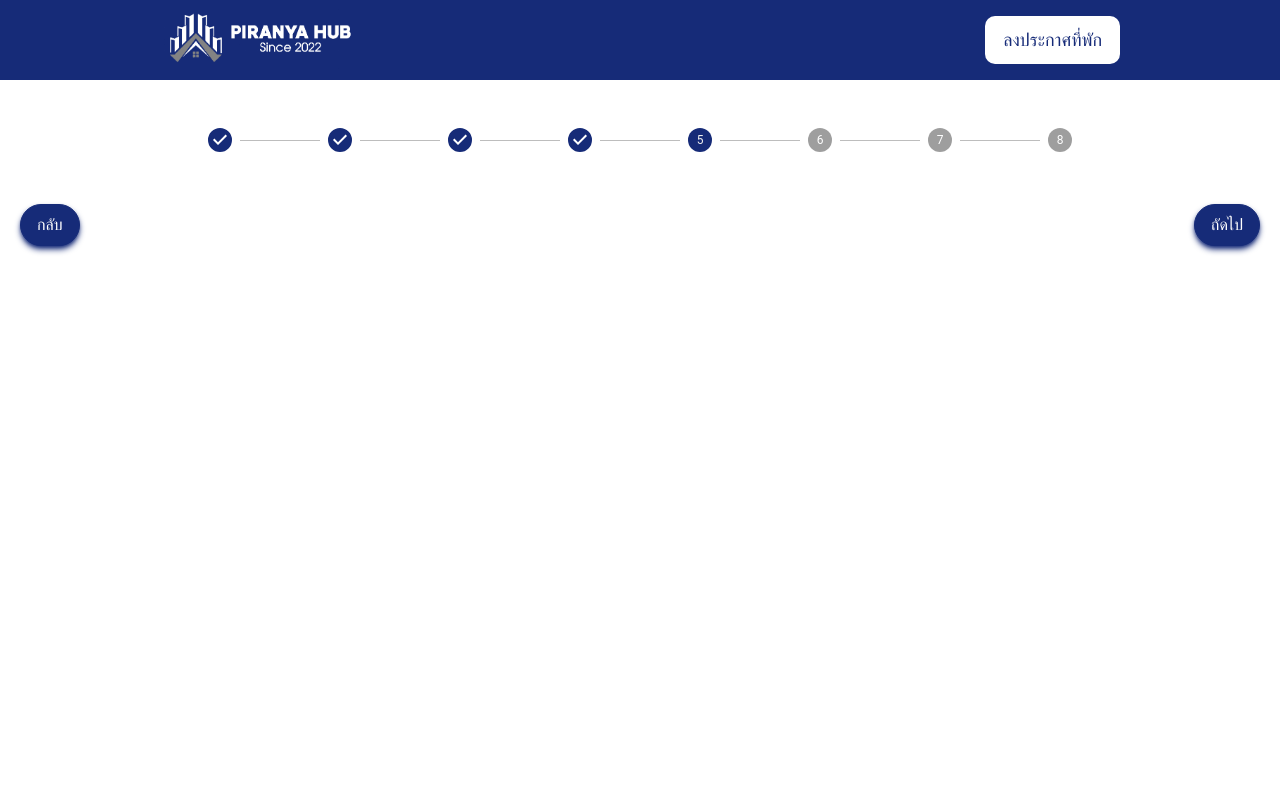
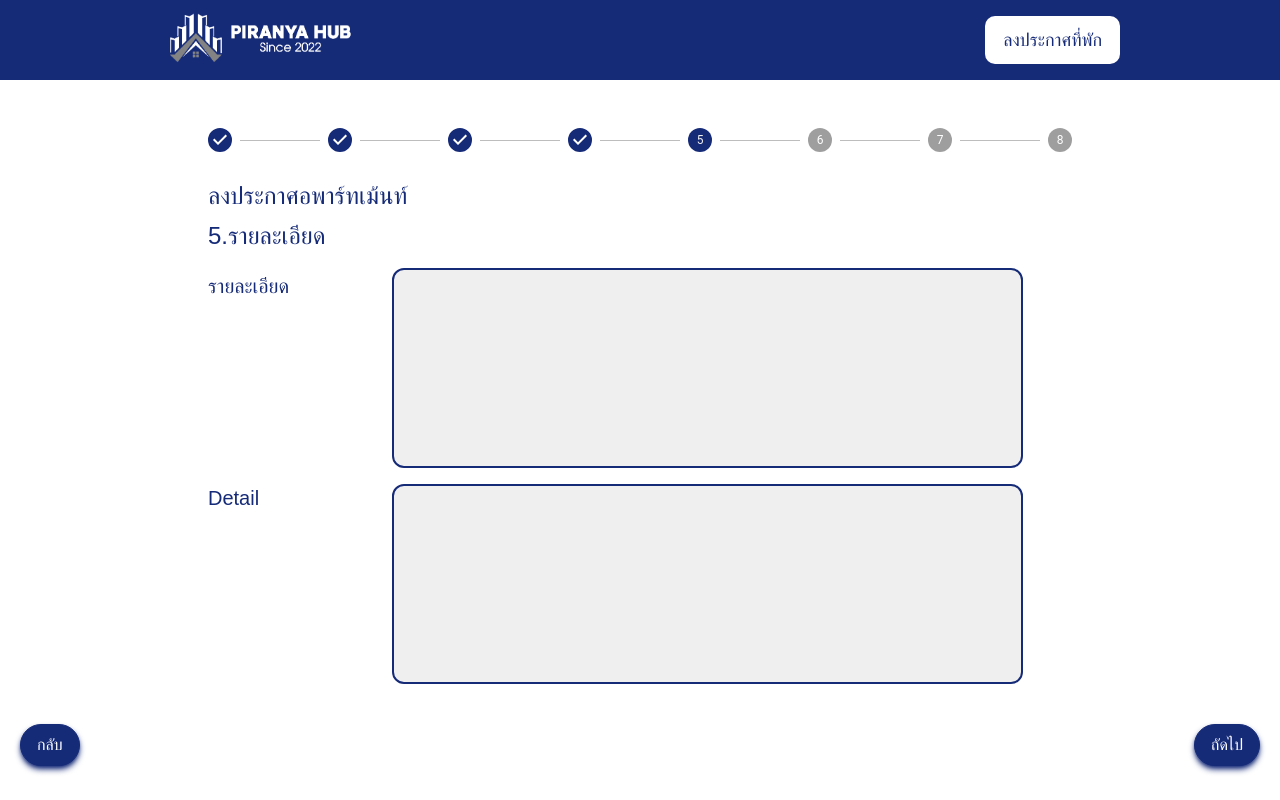
Before and after one commit to poomsakk/piranya-hub, a React (Create React App) app in the folder frontend/: page /detail in a window 1280 px wide. Built offline with nearby package versions, Linux system fonts and the light colour scheme.

Commit message:
fillform(register5-8)fillbox

```diff
--- a/frontend/src/Register/5_Detail.js
+++ b/frontend/src/Register/5_Detail.js
@@ -41,7 +41,61 @@ function detail() {
               </Stepper>
             </div>
 
-      <div className='flex justify-between ml-5 mr-5 mt-8' >
+
+      <div className='content'>
+              <h1 className = "font-IBMPlexSansThai text-2xl text-[#162B78] ml-12 m-2 w-96 mt-2" >ลงประกาศอพาร์ทเม้นท์</h1>
+              <h1 className = "font-IBMPlexSansThai text-2xl text-[#162B78] ml-12 m-2 w-96 mt-2" >5.รายละเอียด</h1>
+
+              <div className='flex flex-row'>
+                <h1 className = "font-IBMPlexSansThai text-xl text-[#162B78] ml-12 m-4 mt-3 w-[160px] " >รายละเอียด</h1>
+                <input
+                  type={"text"}
+                  className="
+                    font-IBMPlexSansThai
+                    bg-[#EFEFEF]
+                    placeholder:text-zinc-500
+                    text-lg
+                    pl-5
+                    w-[631px]
+                    h-[200px]
+                    m-2
+                    border-2
+                    border-[#162B78]
+                    focus:outline-none
+                    focus:border-[#162B78]
+                    rounded-xl text-m-4
+                    active:border-[#162B78]"
+
+                  name="name"
+                />
+              </div>
+                <div className = "flex flex-row">
+                  <h1 className = "font-IBMPlexSansThai text-xl text-[#162B78] ml-12 m-4 mt-2 w-32" >Detail</h1>
+                  <div className='flex justify-center ml-8'>
+                    <input
+                      type={"text"}
+                      className="
+                        font-IBMPlexSansThai
+                        bg-[#EFEFEF]
+                        placeholder:text-zinc-500
+                        text-lg
+                        pl-5
+                        m-2
+                        w-[631px]
+                        h-[200px]
+                        border-2
+                        border-[#162B78]
+                        focus:outline-none
+                        focus:border-[#162B78]
+                        rounded-xl"
+
+                      name="name"
+                    />
+
+                  </div>
+                </div>
+        </div>
+            <div className='flex justify-between ml-5 mr-5 mt-8' >
           <a href="/cost">
             <button class="
                   bg-[#162B78]
@@ -76,8 +130,11 @@ function detail() {
               </button>
           </a>
       </div>
+
     </>
+
   )
+
 }
 
 export default detail
--- a/frontend/src/Register/6_Image.js
+++ b/frontend/src/Register/6_Image.js
@@ -39,6 +39,16 @@ function information() {
               ))}
               </Stepper>
             </div>
+
+      <div className='content'>
+              <h1 className = "font-IBMPlexSansThai text-2xl text-[#162B78] ml-12 m-2 w-96 mt-2" >ลงประกาศอพาร์ทเม้นท์</h1>
+              <h1 className = "font-IBMPlexSansThai text-2xl text-[#162B78] ml-12 m-2 w-96 mt-2" >6.รูปภาพ</h1>
+
+
+
+
+
+      </div>
       <div className='flex justify-between ml-5 mr-5 mt-8' >
           <a href="/detail">
             <button class="
@@ -73,6 +83,7 @@ function information() {
                     ถัดไป
               </button>
           </a>
+
       </div>
     </>
   )
--- a/frontend/src/Register/7_Promotion.js
+++ b/frontend/src/Register/7_Promotion.js
@@ -39,6 +39,16 @@ function information() {
               ))}
               </Stepper>
             </div>
+
+      <div className='content'>
+              <h1 className = "font-IBMPlexSansThai text-2xl text-[#162B78] ml-12 m-2 w-96 mt-2" >ลงประกาศอพาร์ทเม้นท์</h1>
+              <h1 className = "font-IBMPlexSansThai text-2xl text-[#162B78] ml-12 m-2 w-96 mt-2" >7.โปรโมชั่น</h1>
+
+
+
+
+
+      </div>
       <div className='flex justify-between ml-5 mr-5 mt-8' >
           <a href="/image">
             <button class="
--- a/frontend/src/Register/8_Contact.js
+++ b/frontend/src/Register/8_Contact.js
@@ -40,8 +40,17 @@ function information() {
               ))}
               </Stepper>
             </div>
+            <div className='content'>
+              <h1 className = "font-IBMPlexSansThai text-2xl text-[#162B78] ml-12 m-2 w-96 mt-2" >ลงประกาศอพาร์ทเม้นท์</h1>
+              <h1 className = "font-IBMPlexSansThai text-2xl text-[#162B78] ml-12 m-2 w-96 mt-2" >8.ข้อมูลสำหรับติดต่อ</h1>
+
+
+
+
+
+      </div>
       <div className='flex justify-between ml-5 mr-5 mt-8' >
-          <a href="/promotion">
+          <a href="/detail">
             <button class="
                   bg-[#162B78]
                   font-IBMPlexSansThai
@@ -57,7 +66,7 @@ function information() {
                 กลับ
             </button>
           </a>
-          <a href="/Page404">
+          <a href="/promotion">
               <button
                   class="
                   bg-[#162B78]
@@ -71,7 +80,7 @@ function information() {
                   border border-[#162B78]
                   shadow-md shadow-[#162B78]
                   ">
-                  บันทึก
+                    ถัดไป
               </button>
           </a>
       </div>
```
